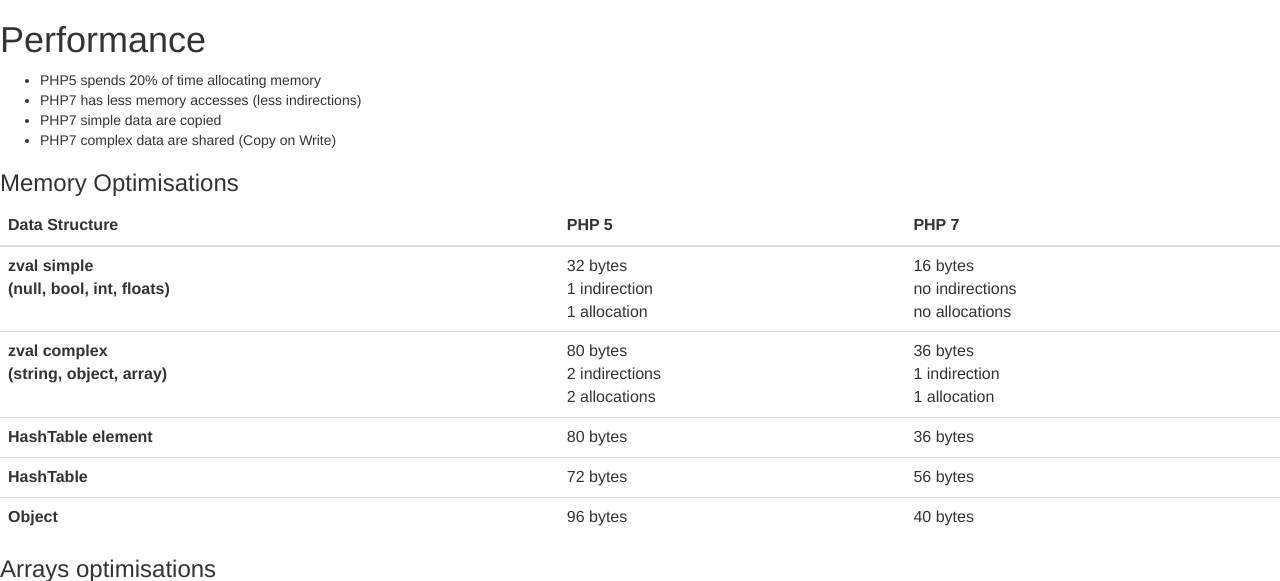
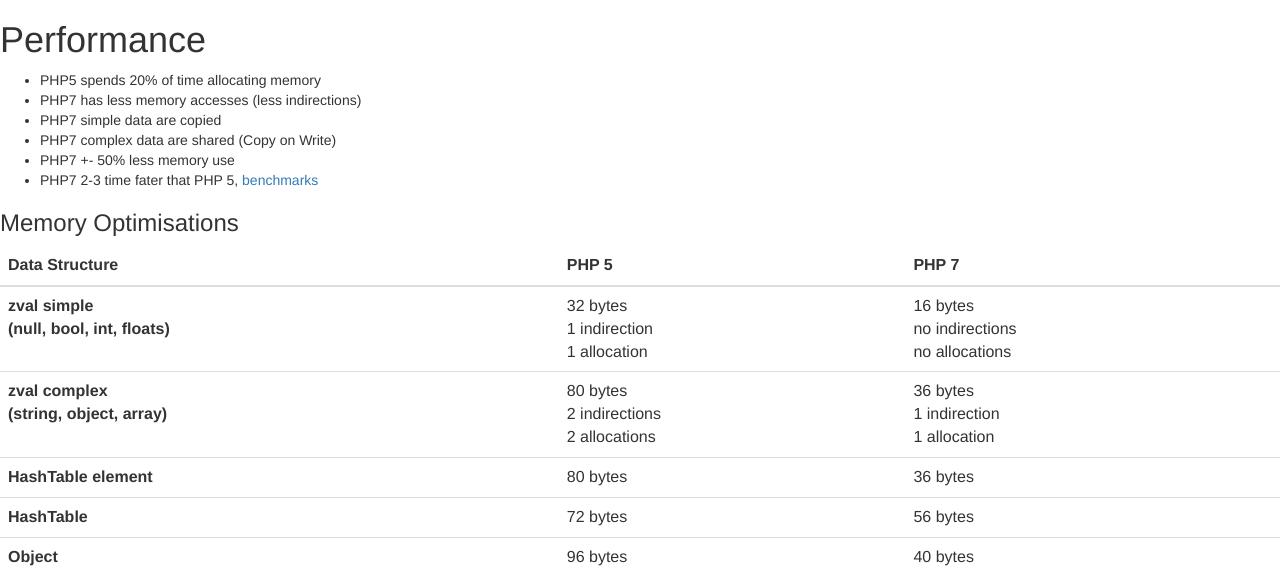
Before and after one commit to marcorosello/php7, a PHP site: page /performace.php in a window 1280 px wide. Shown: the top 581 px of the page. Run offline with PHP 8.4, Linux system fonts and the light colour scheme; some libraries are stand-ins or nearby versions.

Commit message:
performance bench marks

```diff
--- a/performace.php
+++ b/performace.php
@@ -22,6 +22,13 @@
                 <li>PHP7 has less memory accesses (less indirections)</li>
                 <li>PHP7 simple data are copied</li>
                 <li>PHP7 complex data are shared (Copy on Write)</li>
+                <li>PHP7 +- 50% less memory use</li>
+                <li>
+                    PHP7 2-3 time fater that PHP 5,
+                    <a target="_blank" href="http://www.zend.com/en/resources/php7_infographic">
+                        benchmarks
+                    </a>
+                </li>
             </ul>
             <h3>Memory Optimisations</h3>
             <table class="table">
```
